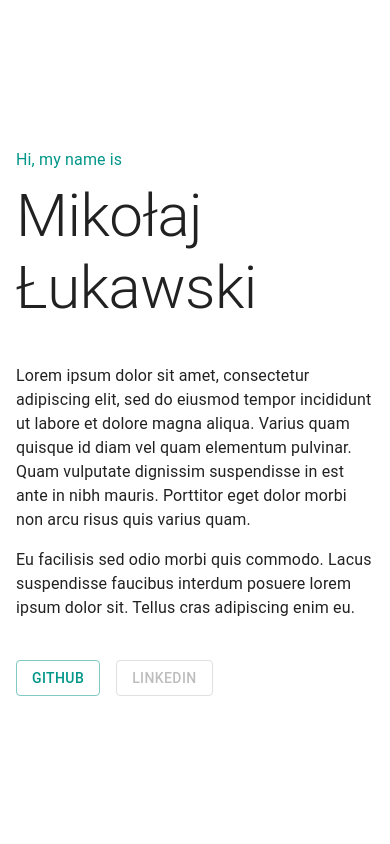
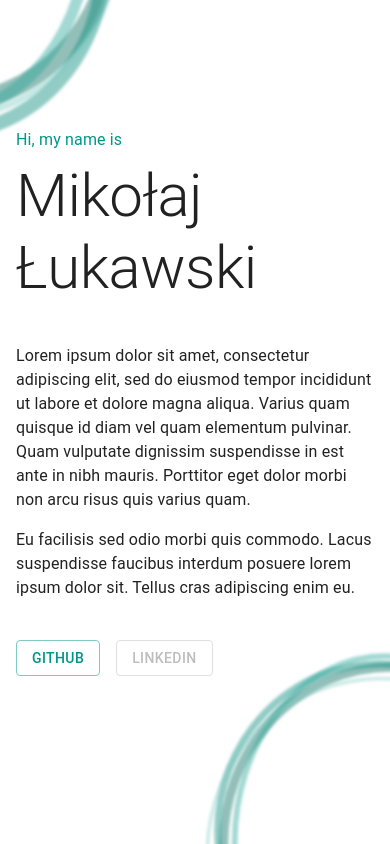
Before and after one commit to Pomoc48/private-website, a React (Create React App) app: page / in a window 390 px wide. Built offline with nearby package versions, Linux system fonts and the light colour scheme.

Commit message:
Make website more mobile friendly

```diff
--- a/src/App.tsx
+++ b/src/App.tsx
@@ -60,7 +60,7 @@ function Description() {
 
 function LinkButtons() {
   return (
-    <Stack direction="row" spacing={2} sx={{ pt: 5 }}>
+    <Stack direction="row" spacing={2} sx={{ py: 5 }}>
       <Button variant="outlined" href="https://github.com/Pomoc48" target="_blank" >Github</Button>
       <Button variant="outlined" href="#" disabled>Linkedin</Button>
     </Stack>
--- a/src/index.css
+++ b/src/index.css
@@ -1,22 +1,29 @@
 body {
     padding: 0;
     margin: 0;
+    background-image: url("background.svg");
+    background-repeat: no-repeat;
+    background-position: 100% 100%;
+    background-size: 500px;
+    background-attachment: fixed;
 }
 
-@media only screen and (min-width: 700px) {
+#root {
+    background-image: url("background-top.svg");
+    background-repeat: no-repeat;
+    background-position: 0 0;
+    background-size: 400px;
+    background-attachment: fixed;
+}
+
+@media only screen and (max-width: 800px) {
     body {
-        background-image: url("background.svg");
-        background-repeat: no-repeat;
-        background-position: 100% 100%;
-        background-size: 500px;
+        background-size: 50%;
     }
 }
 
-@media only screen and (min-width: 700px) {
+@media only screen and (max-width: 800px) {
     #root {
-        background-image: url("background-top.svg");
-        background-repeat: no-repeat;
-        background-position: 0 0;
-        background-size: 400px;
+        background-size: 50%;
     }
 }
```
